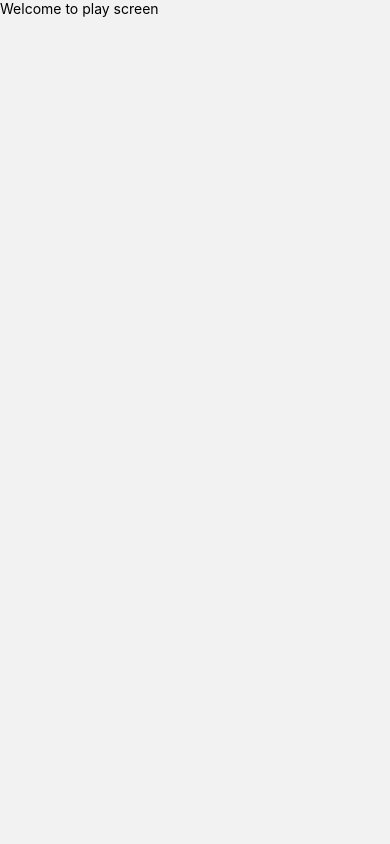
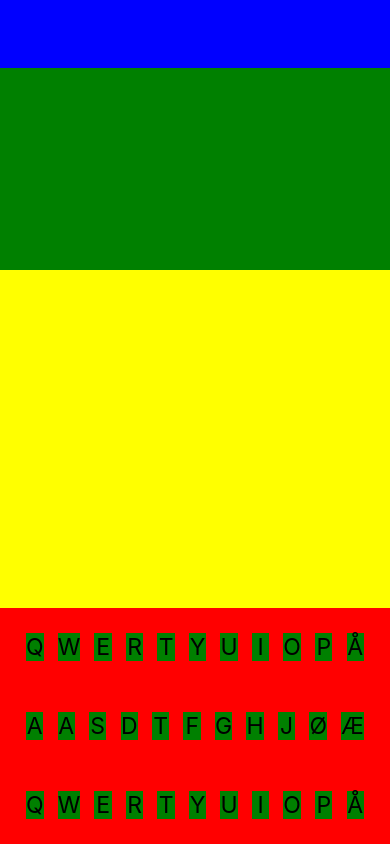
Before and after one commit to Aelxnadre72/Calleague, a React Native app in the folder react-native/: screen /Play in a window 390 px wide. Built offline with nearby package versions, Linux system fonts and the light colour scheme; no server answers.

Commit message:
push current work

```diff
--- /dev/null
+++ b/react-native/components/Keyboard.tsx
@@ -0,0 +1,82 @@
+import React from "react";
+import { StyleSheet, Text, Button, View, PixelRatio } from "react-native";
+import { Employee, useFetchEmployees } from "../hooks/useFetchEmployees";
+import { RootTabScreenProps } from "../types";
+import { NavigationContainer } from '@react-navigation/native';
+import { createNativeStackNavigator } from '@react-navigation/native-stack';
+
+export const Keyboard = () => {
+
+  return (
+    <View style={keyboardStyle.container}>
+        <View style={keyboardStyle.row}>
+            <Text style={keyboardStyle.keys}>Q</Text>
+            <Text style={keyboardStyle.keys}>W</Text>
+            <Text style={keyboardStyle.keys}>E</Text>
+            <Text style={keyboardStyle.keys}>R</Text>
+            <Text style={keyboardStyle.keys}>T</Text>
+            <Text style={keyboardStyle.keys}>Y</Text>
+            <Text style={keyboardStyle.keys}>U</Text>
+            <Text style={keyboardStyle.keys}>I</Text>
+            <Text style={keyboardStyle.keys}>O</Text>
+            <Text style={keyboardStyle.keys}>P</Text>
+            <Text style={keyboardStyle.keys}>Å</Text>
+        </View>
+        <View style={keyboardStyle.row}>
+            <Text style={keyboardStyle.keys}>A</Text>
+            <Text style={keyboardStyle.keys}>A</Text>
+            <Text style={keyboardStyle.keys}>S</Text>
+            <Text style={keyboardStyle.keys}>D</Text>
+            <Text style={keyboardStyle.keys}>T</Text>
+            <Text style={keyboardStyle.keys}>F</Text>
+            <Text style={keyboardStyle.keys}>G</Text>
+            <Text style={keyboardStyle.keys}>H</Text>
+            <Text style={keyboardStyle.keys}>J</Text>
+            <Text style={keyboardStyle.keys}>Ø</Text>
+            <Text style={keyboardStyle.keys}>Æ</Text>
+        </View>
+        <View style={keyboardStyle.row}>
+            <Text style={keyboardStyle.keys}>Q</Text>
+            <Text style={keyboardStyle.keys}>W</Text>
+            <Text style={keyboardStyle.keys}>E</Text>
+            <Text style={keyboardStyle.keys}>R</Text>
+            <Text style={keyboardStyle.keys}>T</Text>
+            <Text style={keyboardStyle.keys}>Y</Text>
+            <Text style={keyboardStyle.keys}>U</Text>
+            <Text style={keyboardStyle.keys}>I</Text>
+            <Text style={keyboardStyle.keys}>O</Text>
+            <Text style={keyboardStyle.keys}>P</Text>
+            <Text style={keyboardStyle.keys}>Å</Text>
+        </View>
+    </View>
+  );
+};
+
+const keyboardStyle = StyleSheet.create({
+    container: {
+        flex: 3.5,
+        flexDirection: 'column',
+        justifyContent: 'space-around',
+        backgroundColor: 'red',
+        paddingHorizontal: '3%',
+    },
+    row: {
+        flex: 1,
+        flexDirection: 'row',
+        justifyContent: 'center',
+        alignItems: 'center',
+        padding: '2%',
+        backgroundColor: 'red',
+    },
+    keys: {
+        fontSize: 23, //PixelRatio.get()*6,
+        flex: 1,
+        textAlign: "center",
+        backgroundColor: 'green',
+        marginHorizontal: '2%',
+    }
+});
+
+
+
+export default Keyboard;
--- a/react-native/screens/PlayScreen.tsx
+++ b/react-native/screens/PlayScreen.tsx
@@ -1,11 +1,10 @@
 import React from "react";
-import { Button, View } from "react-native";
-
-import { Text } from "../components/Themed";
+import { StyleSheet, Text, Button, View } from "react-native";
 import { Employee, useFetchEmployees } from "../hooks/useFetchEmployees";
 import { RootTabScreenProps } from "../types";
 import { NavigationContainer } from '@react-navigation/native';
 import { createNativeStackNavigator } from '@react-navigation/native-stack';
+import Keyboard from "../components/Keyboard";
 
 export const PlayScreen = ({ navigation }:any) => {
   const employeeResult = useFetchEmployees();
@@ -14,14 +13,20 @@ export const PlayScreen = ({ navigation }:any) => {
     navigation.navigate("Modal", { employee });
 
   return (
-    <View>
-        <Text>
-            Welcome to play screen
-        </Text>
-
-
+    <View style={playScreenStyle.container}>
+      <View style={{flex: 1, backgroundColor: 'blue'}}></View>
+      <View style={{flex: 3, backgroundColor: 'green'}}></View>
+      <View style={{flex: 5, backgroundColor: 'yellow'}}></View>
+      <Keyboard></Keyboard>
     </View>
 
   );
 };
+
+const playScreenStyle = StyleSheet.create({
+  container: {
+    flex: 1,
+  },
+});
+
 export default PlayScreen;
```
Also changed, not shown: 1 other file (tests, documents, lock files or other folders).
